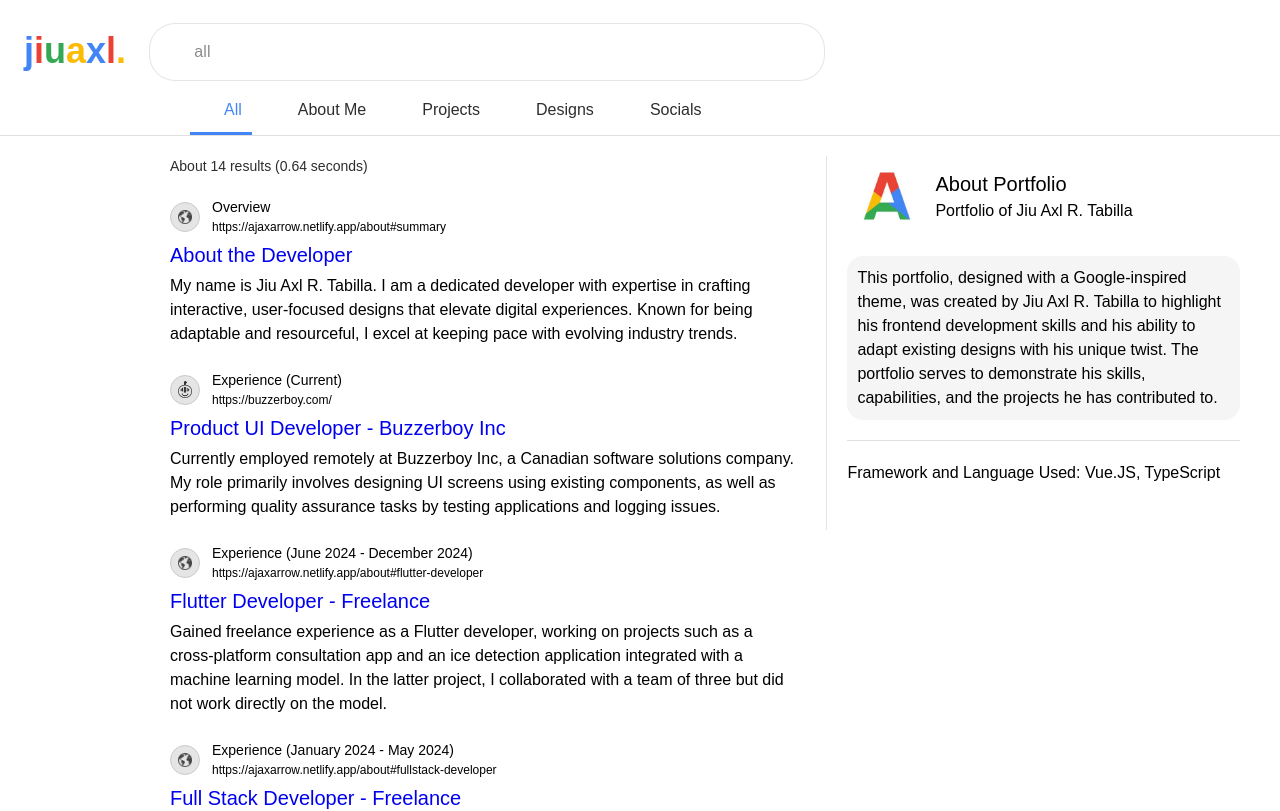
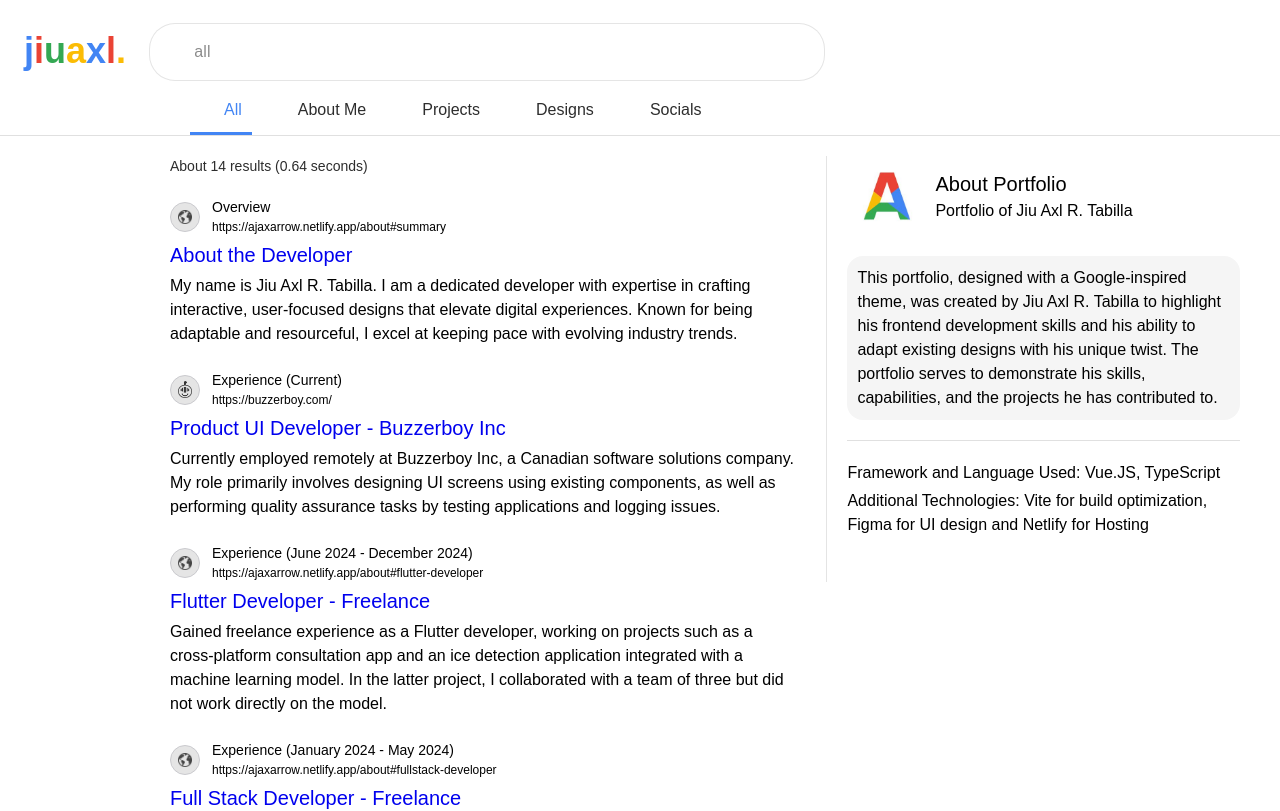
Before and after one commit to ajaxarrow/portfolio-google-themed, a Vue app: page /all in a window 1280 px wide. Shown: the top 811 px of the page. Built offline with nearby package versions, Linux system fonts and the light colour scheme; some icons are missing; a web font is replaced by a local one.

Commit message:
hapit na mahuman

```diff
--- a/src/components/SideAboutPortfolio.vue
+++ b/src/components/SideAboutPortfolio.vue
@@ -21,6 +21,10 @@ import Logo from '../assets/logo.jpg'
       <p class="mb-1">
         <span class="font-weight-medium">Framework and Language Used: </span>
         Vue.JS, TypeScript
+      </p>
+      <p class="mb-1">
+        <span class="font-weight-medium">Additional Technologies: </span>
+        Vite for build optimization, Figma for UI design and Netlify for Hosting
       </p>
     </div>
   </div>
```
Also changed, not shown: 1 other file (tests, documents, lock files or other folders).
